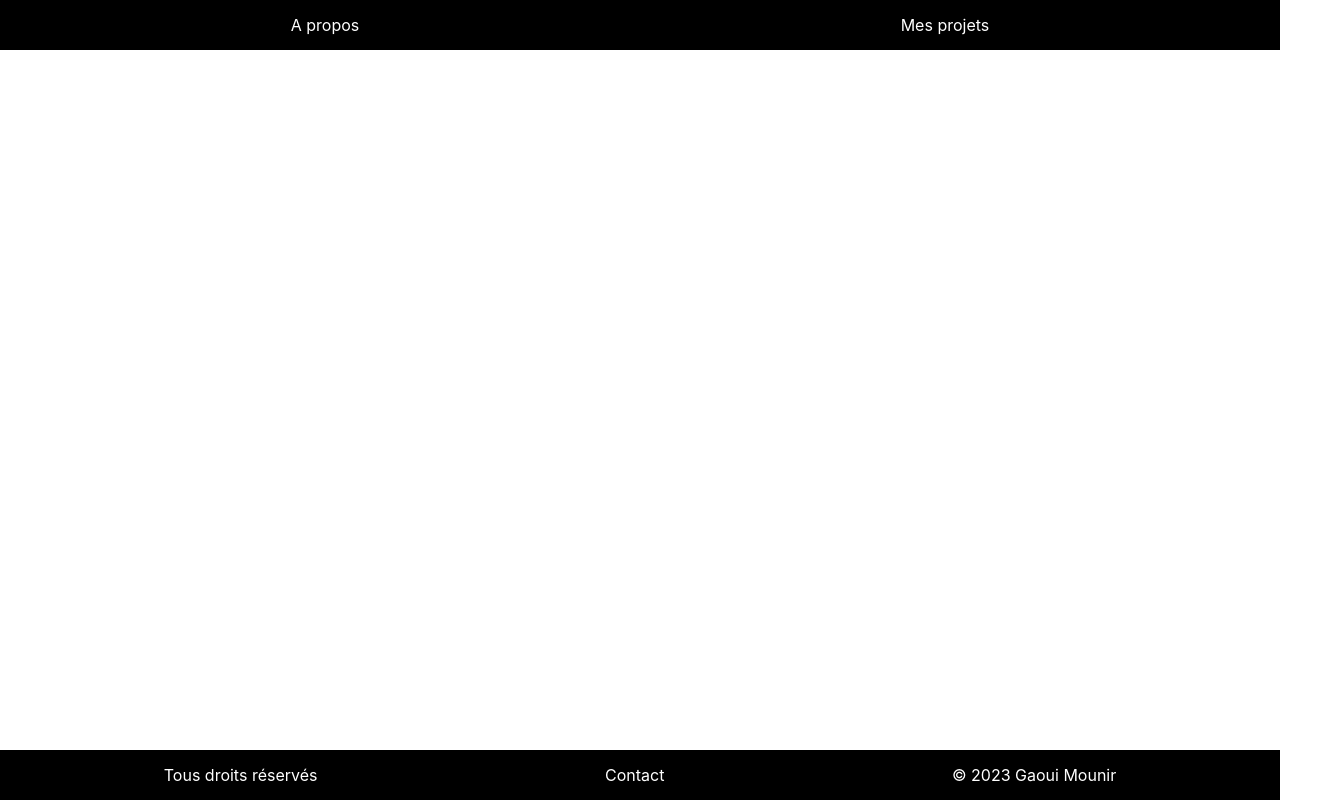
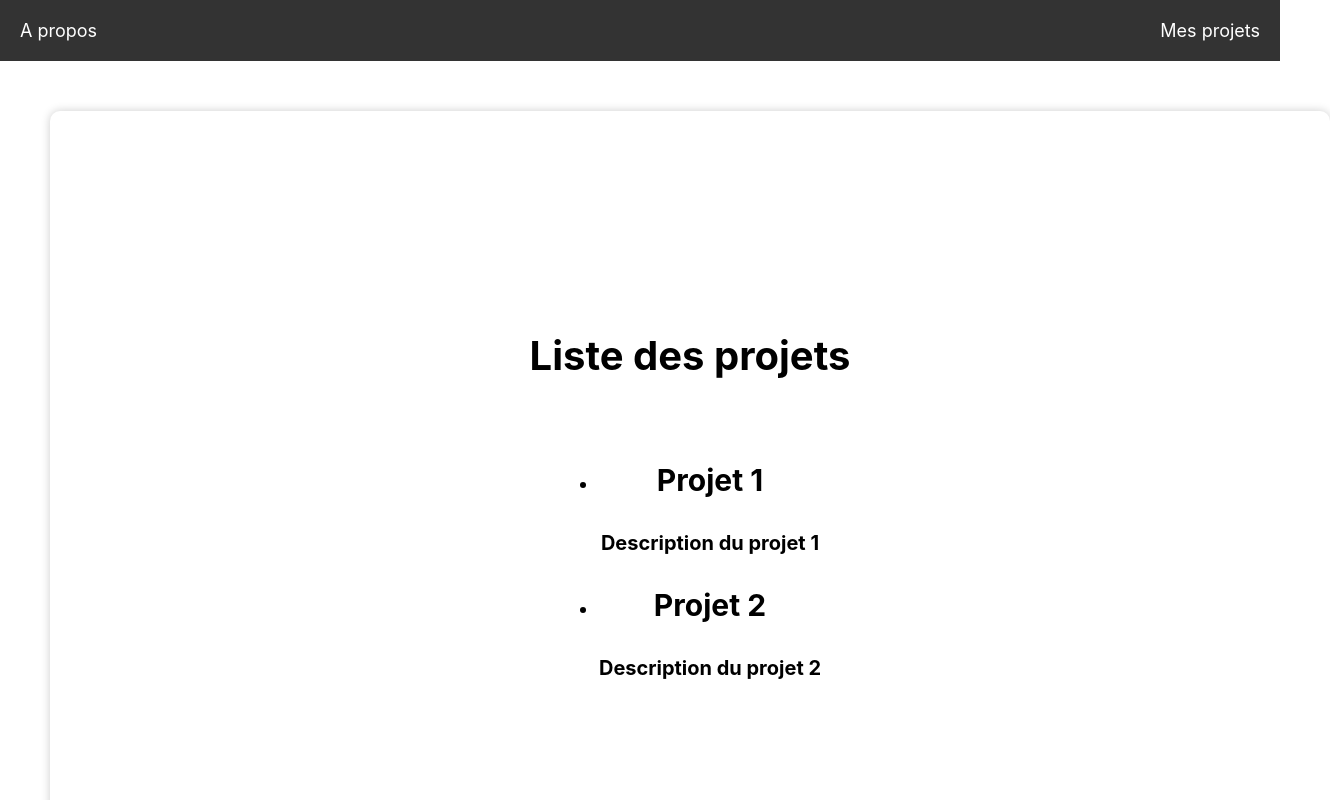
Before and after one commit to gaouimounir/Portfolio, a React (Create React App) app: page / in a window 1280 px wide. Shown: the top 800 px of the page, 1330 px wide, since content can reach past the window. Built offline with nearby package versions, Linux system fonts and the light colour scheme.

Commit message:
add projets components

```diff
--- a/package.json
+++ b/package.json
@@ -11,6 +11,7 @@
     "react-dom": "^18.2.0",
     "react-router-dom": "^6.18.0",
     "react-scripts": "5.0.1",
+    "styled-components": "^6.1.0",
     "web-vitals": "^2.1.4"
   },
   "scripts": {
--- a/src/App.js
+++ b/src/App.js
@@ -1,4 +1,5 @@
 import "./App.css";
+import Projects from "./components/Projets";
 import RenderFooter from "./components/footer";
 import RenderHeader from "./components/header";
 
@@ -6,6 +7,7 @@ function App() {
   return (
     <>
       <RenderHeader />
+      <Projects />
       <RenderFooter />
     </>
   );
--- /dev/null
+++ b/src/components/Projets.js
@@ -0,0 +1,25 @@
+import React, { useState } from "react";
+import "../styles/projets.css";
+
+function Projects() {
+  const [projects] = useState([
+    { id: 1, title: "Projet 1", description: "Description du projet 1" },
+    { id: 2, title: "Projet 2", description: "Description du projet 2" },
+  ]);
+
+  return (
+    <div className="projets">
+      <h1>Liste des projets</h1>
+      <ul>
+        {projects.map((project) => (
+          <li key={project.id}>
+            <h2>{project.title}</h2>
+            <p>{project.description}</p>
+          </li>
+        ))}
+      </ul>
+    </div>
+  );
+}
+
+export default Projects;
--- a/src/components/footer.js
+++ b/src/components/footer.js
@@ -1,13 +1,33 @@
 import React from "react";
-import "../styles/footer.css";
+import styled from "styled-components";
+
+const FooterContainer = styled.footer`
+  background-color: #333;
+  color: #fff;
+  padding: 20px 0;
+  display: flex;
+  justify-content: space-between;
+  transition: background-color 0.3s;
+`;
+
+const FooterItem = styled.p`
+  margin: 0 20px;
+  font-size: 18px;
+  cursor: pointer;
+  transition: color 0.3s;
+
+  &:hover {
+    color: #007bff;
+  }
+`;
 
 const RenderFooter = () => {
   return (
-    <div className="footer">
-      <p>Tous droits réservés</p>
-      <p>Contact</p>
-      <p>&copy; 2023 Gaoui Mounir</p>
-    </div>
+    <FooterContainer>
+      <FooterItem>Tous droits réservés</FooterItem>
+      <FooterItem>Contact</FooterItem>
+      <FooterItem>&copy; 2023 Gaoui Mounir</FooterItem>
+    </FooterContainer>
   );
 };
 
--- a/src/components/header.js
+++ b/src/components/header.js
@@ -1,14 +1,33 @@
 import React from "react";
+import styled from "styled-components";
 import "../styles/header.css";
+
+const HeaderContainer = styled.header`
+  background-color: #333;
+  color: #fff;
+  padding: 20px 0;
+  display: flex;
+  justify-content: space-between;
+  transition: background-color 0.3s;
+`;
+
+const HeaderItem = styled.p`
+  margin: 0 20px;
+  font-size: 18px;
+  cursor: pointer;
+  transition: color 0.3s;
+
+  &:hover {
+    color: #007bff;
+  }
+`;
 
 const RenderHeader = () => {
   return (
-    <>
-      <div className="enTete">
-        <p>A propos</p>
-        <p>Mes projets</p>
-      </div>
-    </>
+    <HeaderContainer>
+      <HeaderItem>A propos</HeaderItem>
+      <HeaderItem>Mes projets</HeaderItem>
+    </HeaderContainer>
   );
 };
 
--- /dev/null
+++ b/src/styles/projets.css
@@ -0,0 +1,25 @@
+.projets{
+    display: flex;
+    flex-direction: column;
+    justify-content: center;
+    align-items: center;
+    color: black;
+    height: 100vh;
+    width: 100%;
+    padding: 0 20px;
+    box-sizing: border-box;
+    text-align: center;
+    font-size: 20px;
+    font-weight: bold;
+    line-height: 1.5;
+    margin-top: 50px;
+    margin-bottom: 50px;
+    margin-left: 50px;
+    margin-right: 50px;
+    border-radius: 10px;
+    box-shadow: 0 0 10px rgba(0, 0, 0, 0.2);
+    transition: all 0.3s ease;
+    position: relative;
+    overflow: hidden;
+    z-index: 1;
+}
```
Also changed, not shown: 1 other file (tests, documents, lock files or other folders).
